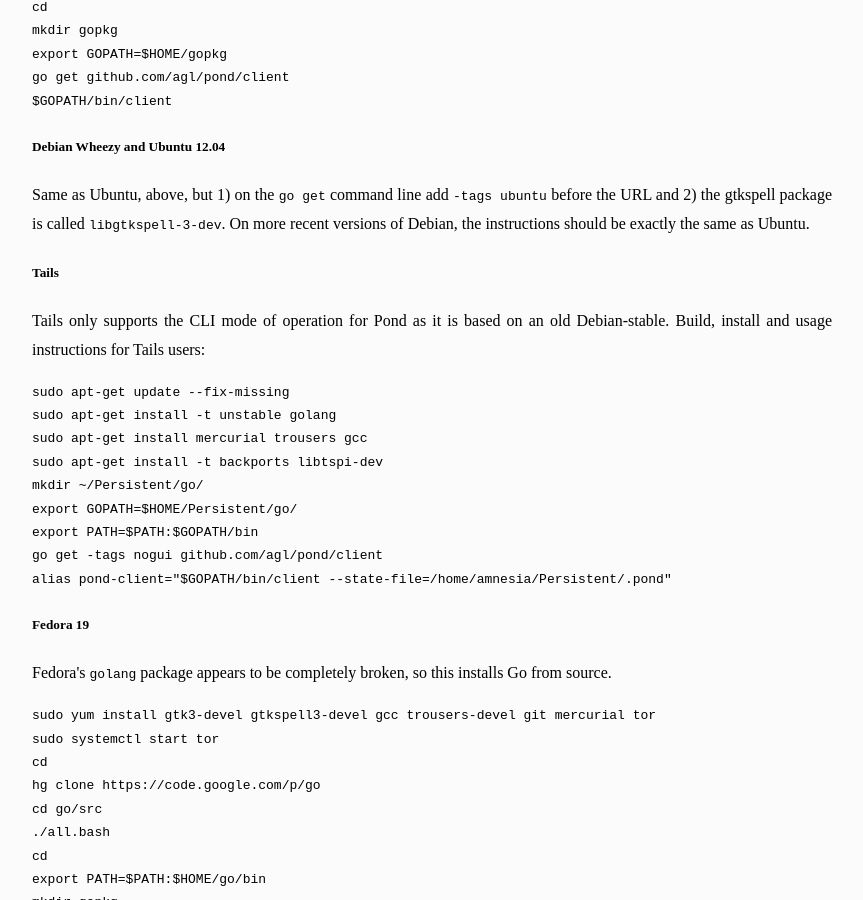
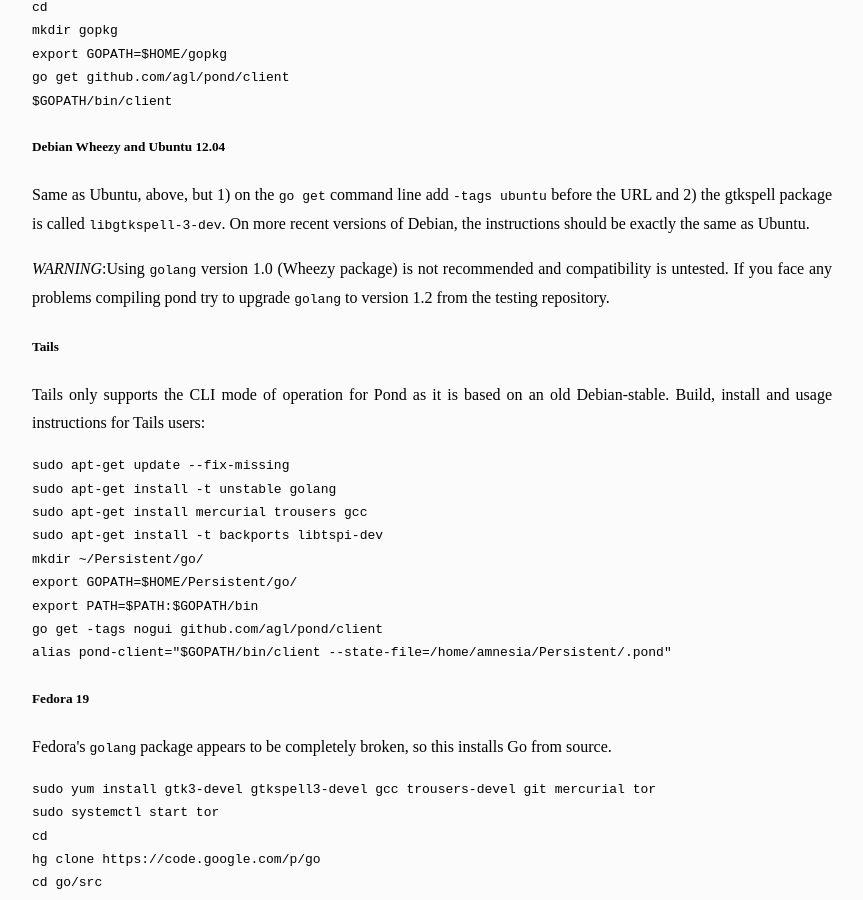
Before and after one commit to agl/pond, a Jekyll site: the page built from doc/index.html, in a window 1280 px wide and 900 px high, scrolled down 1409 px. Shown: the whole window, without its empty margins (208-1071 px from the left). Built offline with Jekyll 4.4.1, drawn with Linux system fonts in a browser that asks for light colours; some web fonts are replaced.

Commit message:
Add a warning in documentation about using golang 1.0

```diff
--- a/doc/index.html
+++ b/doc/index.html
@@ -57,6 +57,9 @@ $GOPATH/bin/client</pre>
 <h5>Debian Wheezy and Ubuntu 12.04</h5>
 
 <p>Same as Ubuntu, above, but 1) on the <tt>go get</tt> command line add <tt>-tags ubuntu</tt> before the URL and 2) the gtkspell package is called <tt>libgtkspell-3-dev</tt>. On more recent versions of Debian, the instructions should be exactly the same as Ubuntu.</p>
+
+<p><i>WARNING</i>:Using <tt>golang</tt> version 1.0 (Wheezy package) is not recommended and compatibility is untested. If you face any problems compiling pond
+try to upgrade <tt>golang</tt> to version 1.2 from the testing repository.</p>
 
 <h5>Tails</h5>
 <p>Tails only supports the CLI mode of operation for Pond as it is based on an old Debian-stable.
```
